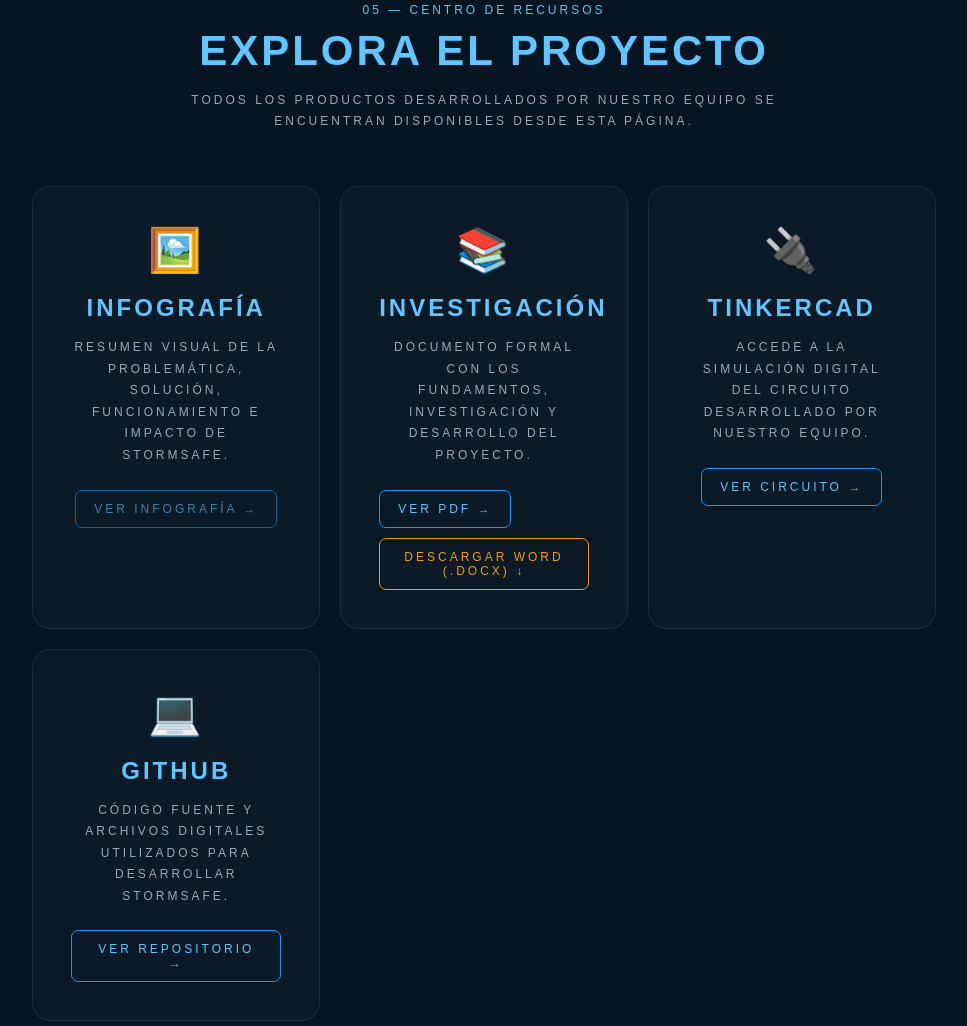
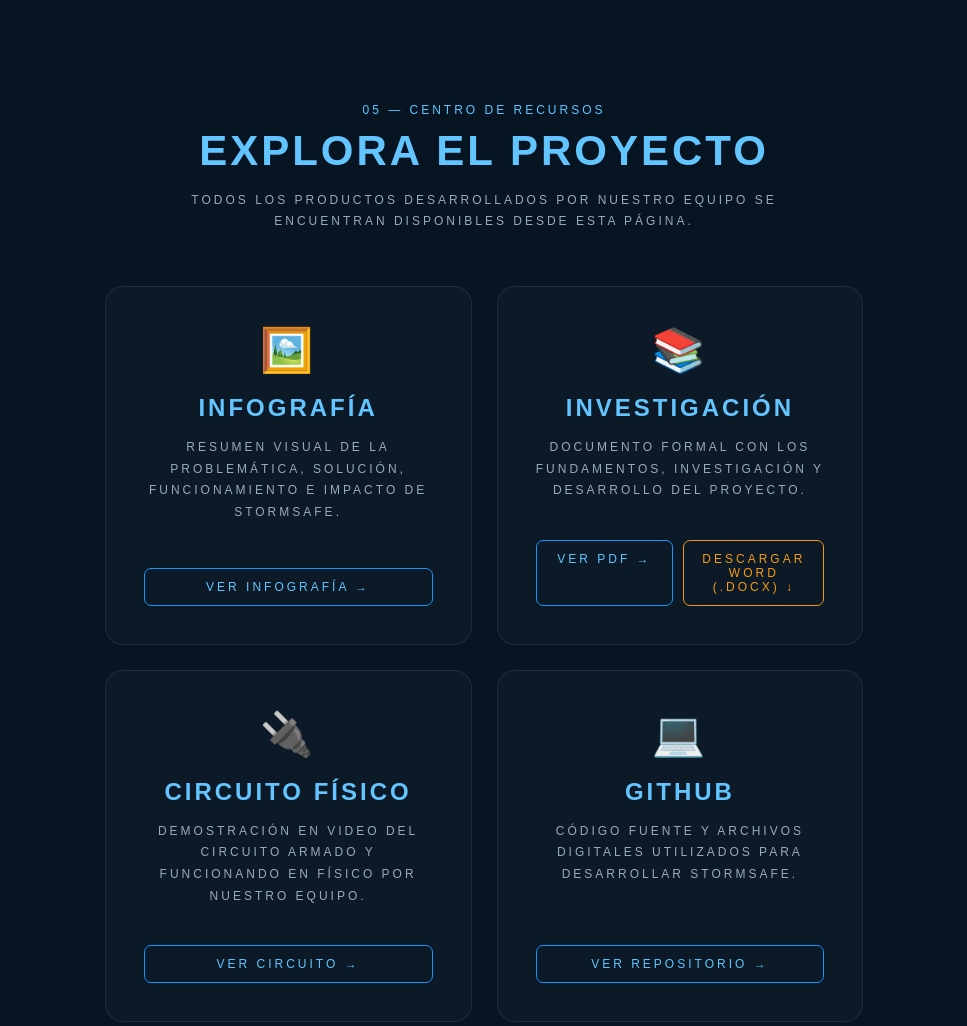
Before and after one commit to fflighx-Aledl/ProyectoFinalTICS_deLeon1_Aguilar2_Morales3_Und-cimoB_IRTRA-STORMSAFE, a plain HTML site: page index.html in a window 1280 px wide. Shown: the part 4493-5519 px from the top of the page, without its empty margins (156-1123 px from the left). Drawn offline with Linux system fonts and the light colour scheme.

Commit message:
Update index.html

```diff
--- a/index.html
+++ b/index.html
@@ -1254,61 +1254,71 @@
 <div class="section-title">
 
 <span>
-    05 — CENTRO DE RECURSOS
-</span>
+   <!-- ===== CENTRO DE RECURSOS ===== -->
 
-<h2>
-    Explora el proyecto
-</h2>
+<section class="resources-section" id="recursos">
 
-<p>
-    Todos los productos desarrollados por nuestro equipo se encuentran disponibles desde esta página.
-</p>
-
+<div class="section-title">
+    <span>05 — CENTRO DE RECURSOS</span>
+    <h2>Explora el proyecto</h2>
+    <p>Todos los productos desarrollados por nuestro equipo se encuentran disponibles desde esta página.</p>
 </div>
 
+<!-- GRID AJUSTADA A 2 COLUMNAS PARA EVITAR ESPACIOS VACÍOS -->
+<div class="resources-grid" style="display: grid; grid-template-columns: repeat(2, 1fr); gap: 25px; max-width: 1000px; margin: 0 auto;">
 
-<div class="resources-grid" style="display: grid; grid-template-columns: repeat(auto-fit, minmax(280px, 1fr)); gap: 20px;">
-
-    <!-- 1. INFOGRAFÍA (Pendiente) -->
-    <div class="card resource">
-        <div class="big-icon">🖼️</div>
-        <h3>Infografía</h3>
-        <p>Resumen visual de la problemática, solución, funcionamiento e impacto de StormSafe.</p>
-        <a href="#" class="resource-button" style="opacity: 0.6; pointer-events: none;">VER INFOGRAFÍA →</a>
-    </div>
-
-    <!-- 2. INVESTIGACIÓN (PDF + Word Editable) -->
-    <div class="card resource">
-        <div class="big-icon">📚</div>
-        <h3>Investigación</h3>
-        <p>Documento formal con los fundamentos, investigación y desarrollo del proyecto.</p>
-        <div style="display: flex; gap: 10px; flex-wrap: wrap; margin-top: 15px;">
-            <a href="invstigfaionnnnppp.pdf" class="resource-button" target="_blank">VER PDF →</a>
-            <a href="invstigfaionnnn.docx" class="resource-button" download style="border-color: #f39c12; color: #f39c12;">DESCARGAR WORD (.DOCX) ↓</a>
+    <!-- 1. INFOGRAFÍA -->
+    <div class="card resource" style="display: flex; flex-direction: column; justify-content: space-between;">
+        <div>
+            <div class="big-icon">🖼️</div>
+            <h3>INFOGRAFÍA</h3>
+            <p>Resumen visual de la problemática, solución, funcionamiento e impacto de StormSafe.</p>
+        </div>
+        <div style="margin-top: 15px;">
+            <a href="IRTRA_StormSafe_infografia_QR_reales.pdf" class="resource-button" target="_blank" style="width: 100%; text-align: center;">VER INFOGRAFÍA →</a>
         </div>
     </div>
 
-    <!-- 3. TINKERCAD (Video del circuito) -->
-    <div class="card resource">
-        <div class="big-icon">🔌</div>
-        <h3>Tinkercad</h3>
-        <p>Accede a la simulación digital del circuito desarrollado por nuestro equipo.</p>
-        <a href="Video Project 2.mp4" class="resource-button" target="_blank">VER CIRCUITO →</a>
+    <!-- 2. INVESTIGACIÓN -->
+    <div class="card resource" style="display: flex; flex-direction: column; justify-content: space-between;">
+        <div>
+            <div class="big-icon">📚</div>
+            <h3>INVESTIGACIÓN</h3>
+            <p>Documento formal con los fundamentos, investigación y desarrollo del proyecto.</p>
+        </div>
+        <div style="display: flex; gap: 10px; flex-wrap: wrap; margin-top: 15px;">
+            <a href="invstigfaionnnnppp.pdf" class="resource-button" target="_blank" style="flex: 1; text-align: center;">VER PDF →</a>
+            <a href="invstigfaionnnn.docx" class="resource-button" download style="border-color: #f39c12; color: #f39c12; flex: 1; text-align: center;">DESCARGAR WORD (.DOCX) ↓</a>
+        </div>
     </div>
 
-    <!-- 4. GITHUB (Enlace al Repositorio) -->
-    <div class="card resource">
-        <div class="big-icon">💻</div>
-        <h3>GitHub</h3>
-        <p>Código fuente y archivos digitales utilizados para desarrollar StormSafe.</p>
-        <a href="https://fflighx-aledl.github.io/ProyectoFinalTICS_deLeon1_Aguilar2_Morales3_Und-cimoB_IRTRA-STORMSAFE/" class="resource-button" target="_blank">VER REPOSITORIO →</a>
+    <!-- 3. CIRCUITO FÍSICO -->
+    <div class="card resource" style="display: flex; flex-direction: column; justify-content: space-between;">
+        <div>
+            <div class="big-icon">🔌</div>
+            <h3>CIRCUITO FÍSICO</h3>
+            <p>Demostración en video del circuito armado y funcionando en físico por nuestro equipo.</p>
+        </div>
+        <div style="margin-top: 15px;">
+            <a href="WhatsApp Video 2026-09-08 at 17.41.56.mp4" class="resource-button" target="_blank" style="width: 100%; text-align: center;">VER CIRCUITO →</a>
+        </div>
+    </div>
+
+    <!-- 4. GITHUB -->
+    <div class="card resource" style="display: flex; flex-direction: column; justify-content: space-between;">
+        <div>
+            <div class="big-icon">💻</div>
+            <h3>GITHUB</h3>
+            <p>Código fuente y archivos digitales utilizados para desarrollar StormSafe.</p>
+        </div>
+        <div style="margin-top: 15px;">
+            <a href="https://fflighx-aledl.github.io/ProyectoFinalTICS_deLeon1_Aguilar2_Morales3_Und-cimoB_IRTRA-STORMSAFE/" class="resource-button" target="_blank" style="width: 100%; text-align: center;">VER REPOSITORIO →</a>
+        </div>
     </div>
 
 </div>
 
 </section>
-
 
 <!-- ===== PODCAST ===== -->
 
```
